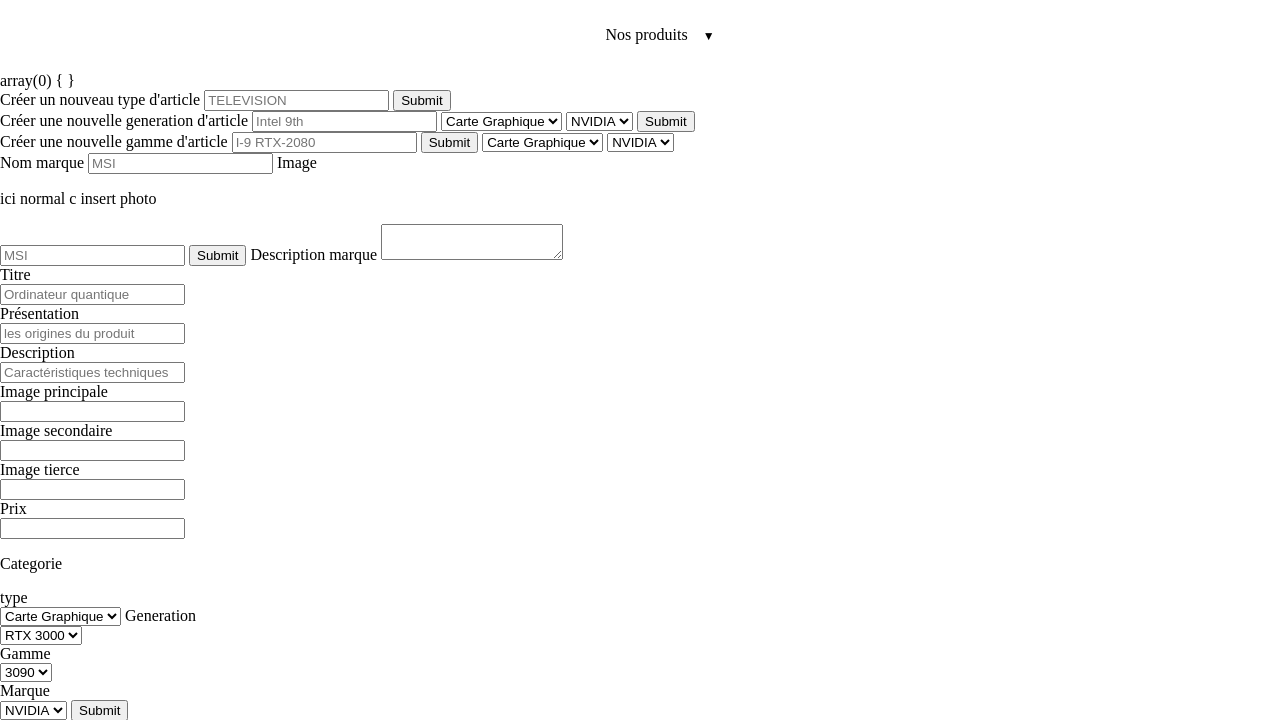
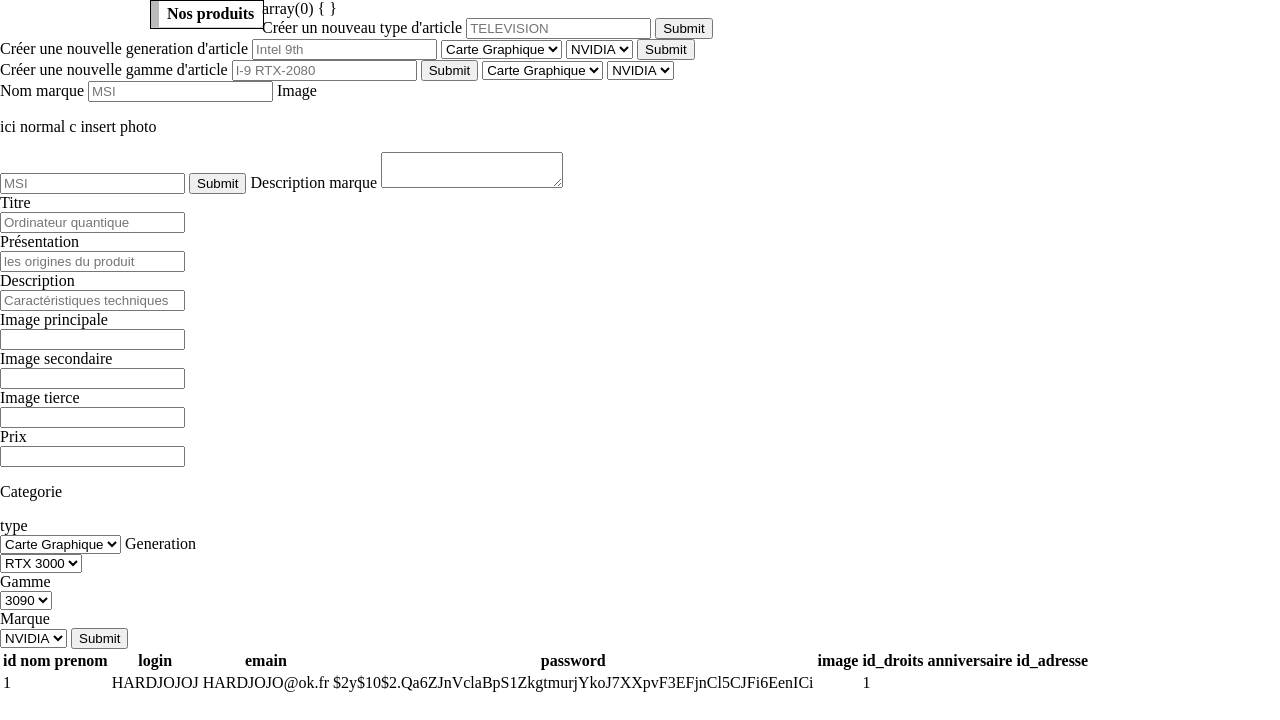
Before and after one commit to joris-verguldezoone/boutique, a PHP site: page /view/admin.php in a window 1280 px wide. Shown: the top 720 px of the page. Run offline with PHP 8.4, Linux system fonts and the light colour scheme; data comes from the database, SQL or seed files in the repository.

Commit message:
burger presque done

```diff
--- a/css/header.css
+++ b/css/header.css
@@ -1,74 +1,101 @@
-@font-face {
-    font-family: "gaming.ttf";
-    src: url("../fonts/gaming.ttf");
-}
-
 body
 {
     margin: 0;
     padding: 0;
 }
 
-nav{
-    width: 100%;
-    margin: 0 auto;
-    background-color: white;
-    position: sticky;
-    top: 0px;
+/*----------------MENU-----------------*/
+div#menu a{
+    color: #000000;
+    font-weight:bold;
+}
+div#menu li {
+    position: relative;
+    list-style:none;
+    margin:0px;
+    border-bottom: 1px solid #CCC;
 }
 
-nav ul{
-    list-style-type: none;
-    display: flex;
+div#menu li:hover {
+    background: #EBB;
+}
+div#menu li.sousmenu:hover {
+    background-color: #EDD;
+}
+div#menu ul a {
+    width: inherit;
+}
+div#menu ul ul {
+    position: absolute;
+    top: -1px;
 }
 
-nav ul li{
-    flex: 1 1 auto;
-    text-align: center;
-    position: relative;
+/*TAILLE PREMIERE COLONNE*/
+div#menu {
+    float: left;
+    width: 7em;
 }
 
-nav a{
-    display: block;
-    text-decoration: none;
-    color: black;
-    border-bottom: 2px solid transparent;
-    padding: 10px 0px;
+div#menu ul {
+    margin: 0;
+    padding: 0;
+    width: 7em;
+    background: white;
+    border: 1px solid;
 }
 
-nav a:hover{
-    color: orange;
-    border-bottom: 2px solid gold;
+div#menu ul ul {
+    left: 7em;
+    display:none
 }
 
-.sous{
-    display: none;
-    box-shadow: 0px 1px 2px #CCC;
-    background-color: white;
-    position: absolute;
-    width: 100%;
-    z-index: 1000;
-}
-nav > ul li:hover .sous{
-    display: flex;
-    flex-flow: column wrap;
-}
-.sous li{
-    flex: 1 1 auto;
-    text-align: left;
-}
-.sous a{
-    padding: 10px;
-    border-bottom: none;
-}
-.sous a:hover{
-    border-bottom: none;
-    background-color: RGBa(200,200,200,0.1);
-}
-.deroulant > a::after{
-    content:" ▼";
-    font-size: 12px;
+div#menu li a {
+    display: block;
+    padding: 0.25em 0 0.25em 0.5em;
+    text-decoration: none;
+    width: 7em;
+    border-left: 0.5em solid #BBB;
 }
 
-.deroulant_compo > a::after{
+/*TAILLE DEUXIEME COLONE*/
+div#menu ul.niveau2 ul {
+    left: 13em;
 }
+
+div#menu ul.niveau1 li.sousmenu:hover ul.niveau2 {
+    width:13em;
+    display:block
+}
+
+div#menu ul.niveau2 li a {
+    width: 13em;
+}
+
+/*TAILLE TROISIEME COLONNE*/
+div#menu ul.niveau2 li.sousmenu:hover ul.niveau3 {
+    width:10em;
+    display:block;
+}
+
+/*TAILLE DEUXIEME COLONE BIS*/
+div#menu ul.niveau2bis ul {
+    left: 10em;
+}
+div#menu ul.niveau1 li.sousmenu:hover ul.niveau2bis {
+    display:block;
+    width:10em;
+}
+div#menu ul.niveau2bis li a {
+    width: 10em;
+}
+
+/*COULEUR DES BORDURES*/
+div#menu li a:hover {
+    border-left-color: red;
+}
+div#menu ul ul li a:hover {
+    border-left-color: #00FF00;
+}
+div#menu ul ul ul li a:hover {
+    border-left-color: #0000FF;
+}
--- a/require/html_/header.php
+++ b/require/html_/header.php
@@ -28,28 +28,70 @@ echo "
 
 <a class='a_header' href='$admin'>Admin</a>
 <a class='a_header' href='$deconnexion'>Déconnexion</a>-->
-<nav>
-  <ul>
-    <li class='deroulant'><a href='#'>Nos produits &ensp;</a>
-        <ul class='sous'>
-            <li class='deroulant_compo'><a href='#'>Nos composants &#9658;</a>
-        <li><a href='#'>Carte Graphique</a></li>
-        <li><a href='#'>Processeur</a></li>
-        <li><a href='#'>Stockage</a></li>
-        <li><a href='#'>RAM</a></li>
-        <li><a href='#'>Ecran</a></li>
-        <li><a href='#'>PC Portable</a></li>
-        <li><a href='#'>PC Fixe</a></li>
-        <li><a href='#'>Alimentation</a></li>
-        <li><a href='#'>Carte mère</a></li>
-
-
-      </ul>
-    </li>
-  </ul>
-</nav>
-
-
+        <nav>
+            <div id='menu' style='margin-left:150px;'>
+                <ul class='niveau1'>
+                    <li class='sousmenu'><a href='#'>Nos produits</a>
+                        <ul class='niveau2'>
+                            <li class='sousmenu'><a href='#'>Carte Graphique</a>
+                                <ul class='niveau3'>
+                                    <li><a href='#'>NVIDIA</a></li>
+                                    <li><a href='#'>AMD</a></li>
+                                </ul>
+                            </li>
+                            <li class='sousmenu'><a href='#'>Processeur</a>
+                                <ul class='niveau3'>
+                                    <li><a href='#'>NVIDIA</a></li>
+                                    <li><a href='#'>AMD</a></li>
+                                </ul>
+                            </li>
+                            <li class='sousmenu'><a href='#'>Stockage</a>
+                                <ul class='niveau3'>
+                                    <li><a href='#'>NVIDIA</a></li>
+                                    <li><a href='#'>AMD</a></li>
+                                </ul>
+                            </li>
+                            <li class='sousmenu'><a href='#'>RAM</a>
+                                <ul class='niveau3'>
+                                    <li><a href='#'>NVIDIA</a></li>
+                                    <li><a href='#'>AMD</a></li>
+                                </ul>
+                            </li>
+                            <li class='sousmenu'><a href='#'>Ecran</a>
+                                <ul class='niveau3'>
+                                    <li><a href='#'>NVIDIA</a></li>
+                                    <li><a href='#'>AMD</a></li>
+                                </ul>
+                            </li>
+                            <li class='sousmenu'><a href='#'>PC Portable</a>
+                                <ul class='niveau3'>
+                                    <li><a href='#'>NVIDIA</a></li>
+                                    <li><a href='#'>AMD</a></li>
+                                </ul>
+                            </li>
+                            <li class='sousmenu'><a href='#'>PC Fixe</a>
+                                <ul class='niveau3'>
+                                    <li><a href='#'>NVIDIA</a></li>
+                                    <li><a href='#'>AMD</a></li>
+                                </ul>
+                            </li>
+                            <li class='sousmenu'><a href='#'>Alimentation</a>
+                                <ul class='niveau3'>
+                                    <li><a href='#'>NVIDIA</a></li>
+                                    <li><a href='#'>AMD</a></li>
+                                </ul>
+                            </li>
+                            <li class='sousmenu'><a href='#'>Carte mère</a>
+                                <ul class='niveau3'>
+                                    <li><a href='#'>NVIDIA</a></li>
+                                    <li><a href='#'>AMD</a></li>
+                                </ul>
+                            </li>
+                        </ul>
+                    </li>
+                </ul>
+            </div>
+        </nav>
 ";
 
 ?>
```
